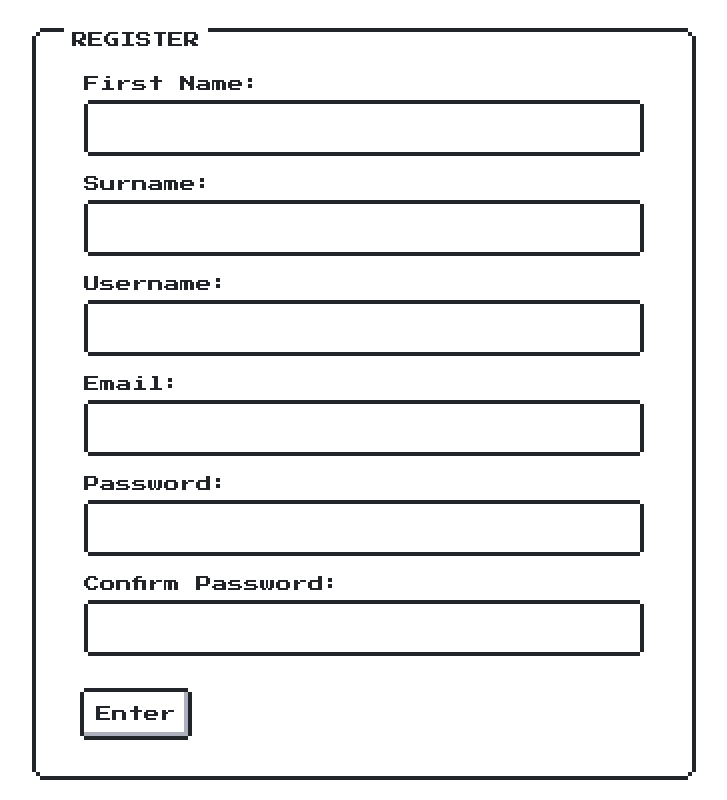
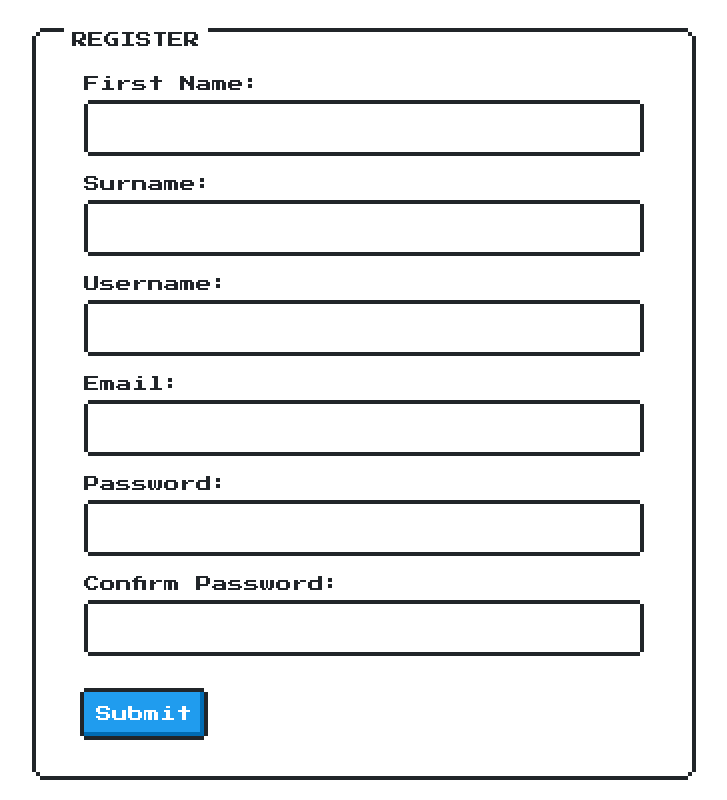
Before and after one commit to daosgava/pokecommerce, a React (Create React App) app: page /register in a window 1280 px wide. Shown: the part 304-1104 px from the top of the page, without its empty margins (276-1003 px from the left). Built offline with nearby package versions, Linux system fonts and the light colour scheme.

Commit message:
Ajusting buttons colors

```diff
--- a/src/components/BaseForm/BaseForm.js
+++ b/src/components/BaseForm/BaseForm.js
@@ -52,7 +52,7 @@ class BaseForm extends React.Component{
 
                         }
                         <ShowErrors errors = {this.state.errorsLog} />
-                        <MainButton text={buttonText}/>
+                        <MainButton extraClasses='is-primary' text={buttonText}/>
                     </form>
                 </React.Fragment> );
     }
--- a/src/components/PokeItem/PokeItem.js
+++ b/src/components/PokeItem/PokeItem.js
@@ -7,8 +7,9 @@ class PokeItem extends React.Component{
         return( <div className='cell nes-container with-title is-centered'>
                     <p className="title">{name}  <img src={image} alt={name}/></p>
                     <small>{description.short_effect}</small>
+                    <p><i className="nes-icon coin is-small"></i><i className="nes-icon coin is-small"></i><i className="nes-icon coin is-small"></i></p>
                     {
-                        addToCart ? <button className='main-button nes-btn bottom-down' onClick={()=>addToCart({id:id, name:name, description:description, image:image})}>Add</button> : <button className='main-button nes-btn bottom-down' onClick={()=>removeFromCart({id:id})}>Remove</button>
+                        addToCart ? <button className='main-button nes-btn is-success bottom-down' onClick={()=>addToCart({id:id, name:name, description:description, image:image})}>Add</button> : <button className='main-button is-warning nes-btn bottom-down' onClick={()=>removeFromCart({id:id})}>Remove</button>
                     }
                 </div> );
     }
--- a/src/components/RegisterForm/RegisterForm.js
+++ b/src/components/RegisterForm/RegisterForm.js
@@ -13,7 +13,7 @@ class RegisterForm extends React.Component{
     }
     render(){
         return( <React.Fragment>
-                    <BaseForm title='REGISTER' configFormData={REGISTER_FORM_CONFIG} buttonText='Enter' handleData={this.saveData}/>
+                    <BaseForm title='REGISTER' configFormData={REGISTER_FORM_CONFIG} buttonText='Submit' handleData={this.saveData}/>
                 </React.Fragment> );
     }
 }
--- a/src/layouts/MainLayout/MainLayout.js
+++ b/src/layouts/MainLayout/MainLayout.js
@@ -24,7 +24,7 @@ class MainLayout extends React.Component {
                     </div>
 
                     <div className='header' id='myHeader'>
-                        <p className='main-title'>Pokemart </p>
+                        <p className='main-title'>Pokemart</p>
 
                         <div className='navbar'>
                             {!found ? <><Link to='/Register'> Register</Link> <Link to='/Login'>Login</Link></> : <Link to='/login' onClick={()=>{this.props.logoutUser();this.props.removeAllPokeItemsFromCart();} }> Logout</Link>}
```
